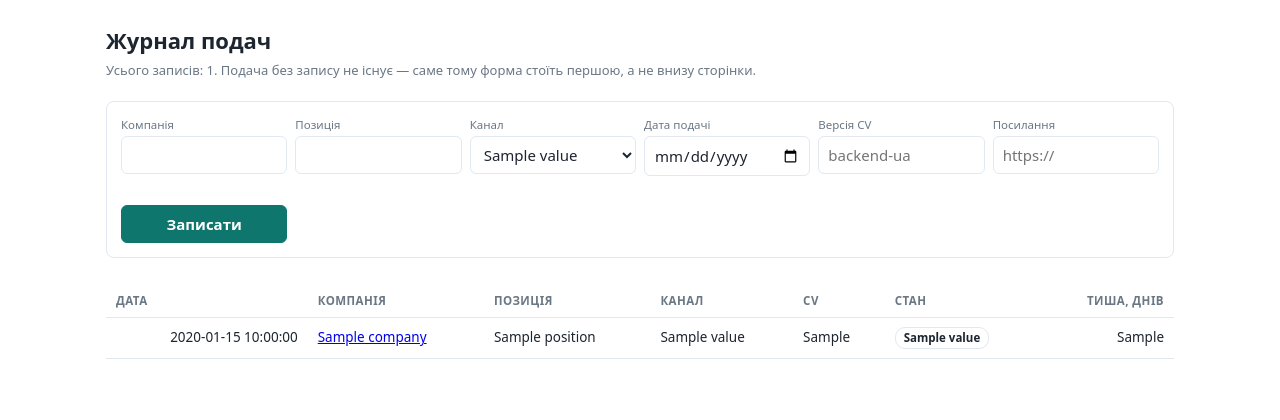
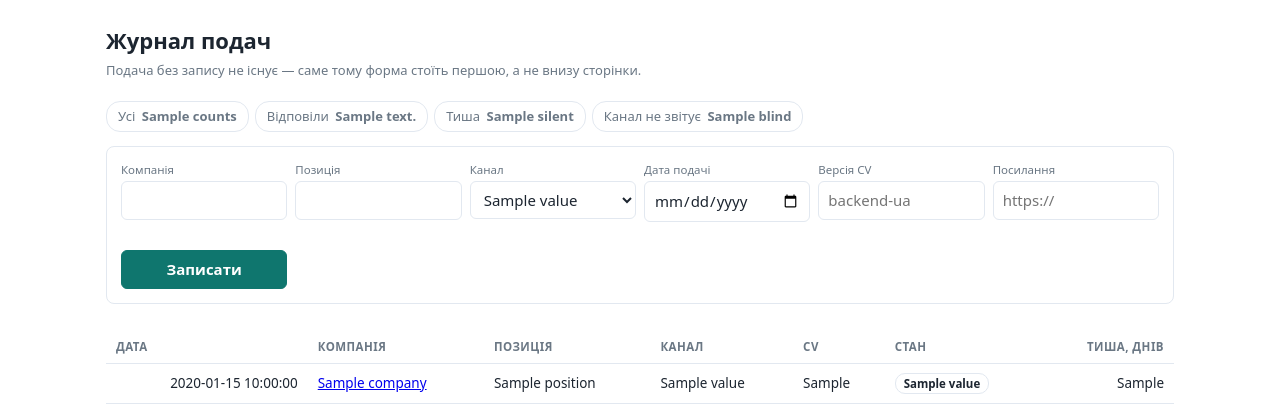
Before and after one commit to scorpion920/jobtrack, a FastAPI app: template app/templates/index.html in a window 1280 px wide. Shown: the part 56-476 px from the top of the page. Run offline with FastAPI, Linux system fonts and the light colour scheme; the template is opened without the code that fills it: most values are stand-ins (such as "Sample title", 1, 10 or a date in 2020).

Commit message:
Стан auto_reply; зрізи журналу; тиша рахується лише там, де канал звітує
Три правки, усі з реальних даних першого дня роботи.

1. АВТОВІДПОВІДЬ — ОКРЕМИЙ СТАН. VCHASNO відповіли за три хвилини з
   позначкою Djinni «Це автоматична відповідь». Два простіші рішення обидва
   гірші: зарахувати як «переглянуто» — воронка рахувала б роботів як людей,
   і НЕПОМІТНО, бо число виросло б; лишити «надіслано» — подія сталася, а
   журнал показує, ніби нічого. Тому окремий стан: видимий у журналі, не
   зарахований у SEEN і RESPONDED.

2. ТИША РАХУЄТЬСЯ ЛИШЕ ТАМ, ДЕ КАНАЛ ЗВІТУЄ. DOU не показує стану відгуку
   взагалі, а журнал виводив «29 днів тиші» — і це читалося як ігнорування
   рекрутером. `days_silent` тепер повертає None для таких каналів, і None
   означає «питання не має сенсу», а не «нуль днів».

3. ЗРІЗИ ЖУРНАЛУ. Хронологія ховала найцінніше: усе, що має стан, старе, а
   все нове за визначенням «надіслано». Додано зрізи «усі / відповіли /
   тиша / канал не звітує» з лічильниками.

Дефект інфраструктури, знайдений цією ж правкою:
у контейнер монтувався лише `./app`, а `alembic` запікався в образ. Нова
міграція не доїжджала, і `alembic upgrade head` відпрацьовував МОВЧКИ з
кодом 0 — значення enum у базі не з'являлось, помилки не було. Каталог
міграцій тепер змонтовано.

65 тестів.

Co-Authored-By: claude-flow <ruv@ruv.net>
Claude-Session: https://claude.ai/code/session_015qSZinof4XYac7g7oiwBQz

```diff
--- a/app/funnel.py
+++ b/app/funnel.py
@@ -15,6 +15,11 @@ from app.schemas import FunnelRow
 
 #  Стани, досягнення яких означає, що рекрутер ПОБАЧИВ подачу. Відмова теж сюди
 #  належить: щоб відмовити, треба спершу прочитати.
+#
+#  `auto_reply` сюди НЕ входить свідомо. Автовідповідь доводить лише те, що лист
+#  дійшов до автоматики. Зарахована як перегляд, вона зробила б неправдивим
+#  єдине число, заради якого ведеться журнал — і зробила б це непомітно, бо
+#  цифра виросла б, а не впала.
 SEEN = {Status.viewed, Status.rejected, Status.invited,
         Status.interview, Status.test_task, Status.offer}
 RESPONDED = {Status.rejected, Status.invited, Status.interview,
--- a/app/main.py
+++ b/app/main.py
@@ -63,12 +63,32 @@ async def _all(session: AsyncSession) -> list[Application]:
 
 
 @app.get("/", response_class=HTMLResponse)
-async def index(request: Request, session: AsyncSession = Depends(get_session)):
+async def index(request: Request, show: str = "all",
+                session: AsyncSession = Depends(get_session)):
+    """Журнал подач.
+
+    `show` — зріз, бо хронологія ховає найцінніше: усе, що має стан, старе, а
+    все нове за визначенням «надіслано». Щоб побачити результати, доводилось
+    гортати повз два десятки рядків, які нічого не кажуть.
+    """
     apps = await _all(session)
+
+    answered = [a for a in apps if a.current_status is not Status.sent]
+    # «Тихі» — лише там, де тиша взагалі щось означає: канал, який не звітує,
+    # мовчить не тому, що про вас забули.
+    silent = [a for a in apps
+              if a.current_status is Status.sent and a.silence_is_meaningful]
+    blind = [a for a in apps if not a.silence_is_meaningful]
+
+    shown = {"answered": answered, "silent": silent, "blind": blind}.get(show, apps)
+
     return templates.TemplateResponse(request, "index.html", {
-        "applications": apps,
+        "applications": shown,
         "channels": list(Channel),
         "statuses": list(Status),
+        "show": show,
+        "counts": {"all": len(apps), "answered": len(answered),
+                   "silent": len(silent), "blind": len(blind)},
     })
 
 
--- a/app/static/collect.js
+++ b/app/static/collect.js
@@ -53,7 +53,7 @@
 
   function statusFrom(blob) {
     if (AUTO.test(blob))
-      return { s: null, why: "автовідповідь — не доказ перегляду" };
+      return { s: "auto_reply", why: "автовідповідь — не доказ перегляду" };
     if (/ваш відгук на цю позицію відхилено|відхилено|відмовл/i.test(blob))
       return { s: "rejected", why: "відмова" };
     if (/призупиня|призупинил|пауз|вакансію закрит|позицію закрит/i.test(blob))
--- a/app/templates/base.html
+++ b/app/templates/base.html
@@ -39,6 +39,11 @@
            font-weight:600; cursor:pointer; }
   label { font-size:11.5px; color:var(--muted); display:block; margin-bottom:3px; }
   .silent { color:#b45309; font-weight:600; }
+  .slices { display:flex; gap:6px; margin:0 0 14px; border:none; padding:0; flex-wrap:wrap; }
+  .slices a { font-size:13px; font-weight:500; padding:5px 11px; border-radius:14px;
+              border:1px solid var(--line); color:var(--muted); text-decoration:none; }
+  .slices a.on { color:var(--accent); border-color:var(--accent); font-weight:600; }
+  .slices b { font-variant-numeric:tabular-nums; margin-left:3px; }
   .empty { color:var(--muted); padding:40px 0; text-align:center; }
   @media (max-width:640px) { .hide-sm { display:none; } }
 </style>
--- a/app/templates/index.html
+++ b/app/templates/index.html
@@ -2,8 +2,26 @@
 {% block title %}Подачі — jobtrack{% endblock %}
 {% block body %}
 <h1>Журнал подач</h1>
-<p class="sub">Усього записів: {{ applications|length }}. Подача без запису не існує —
-саме тому форма стоїть першою, а не внизу сторінки.</p>
+<p class="sub">Подача без запису не існує — саме тому форма стоїть першою, а не
+внизу сторінки.</p>
+
+<nav class="slices">
+  <a href="/?show=all" {% if show == "all" %}class="on"{% endif %}>Усі
+    <b>{{ counts.all }}</b></a>
+  <a href="/?show=answered" {% if show == "answered" %}class="on"{% endif %}>Відповіли
+    <b>{{ counts.answered }}</b></a>
+  <a href="/?show=silent" {% if show == "silent" %}class="on"{% endif %}>Тиша
+    <b>{{ counts.silent }}</b></a>
+  <a href="/?show=blind" {% if show == "blind" %}class="on"{% endif %}>Канал не звітує
+    <b>{{ counts.blind }}</b></a>
+</nav>
+<p class="sub" style="margin-top:-6px">
+  {% if show == "blind" %}DOU не показує стану відгуку взагалі — лише факт подачі.
+  Тиша тут нічого не означає, тому й не рахується.
+  {% elif show == "silent" %}Подачі, де канал уміє звітувати, але відповіді немає.
+  Саме ці числа й вимірюють воронку.
+  {% elif show == "answered" %}Усе, що отримало хоч якусь реакцію. Автовідповіді
+  сюди не входять.{% endif %}</p>
 
 <form class="add" method="post" action="/ui/applications">
   <div><label>Компанія</label><input name="company" required></div>
@@ -18,7 +36,8 @@
 </form>
 
 {% if not applications %}
-  <p class="empty">Ще жодного запису. Перший крок — внести те, що вже надсилали.</p>
+  <p class="empty">{% if show == "all" %}Ще жодного запису. Перший крок — внести те,
+    що вже надсилали.{% else %}У цьому зрізі порожньо.{% endif %}</p>
 {% else %}
 <table>
   <thead><tr>
@@ -36,7 +55,8 @@
       <td class="hide-sm">{{ a.channel.value }}</td>
       <td class="hide-sm">{{ a.cv_version or "—" }}</td>
       <td><span class="pill s-{{ a.current_status.value }}">{{ a.current_status.value }}</span></td>
-      <td class="num {% if a.days_silent and a.days_silent > 10 %}silent{% endif %}">
+      <td class="num {% if a.days_silent and a.days_silent > 10 %}silent{% endif %}"
+          {% if a.days_silent is none %}title="Канал не звітує про стан відгуку — тиша тут неінформативна"{% endif %}>
         {{ a.days_silent if a.days_silent is not none else "—" }}</td>
     </tr>
   {% endfor %}
```
Also changed, not shown: alembic/versions/0002_auto_reply.py (added, +35 -0 lines), app/models.py (+44 -6 lines), docker-compose.yml (+7 -1 lines), tests/test_funnel.py (+42 -0 lines), tests/test_models.py (+36 -0 lines).
